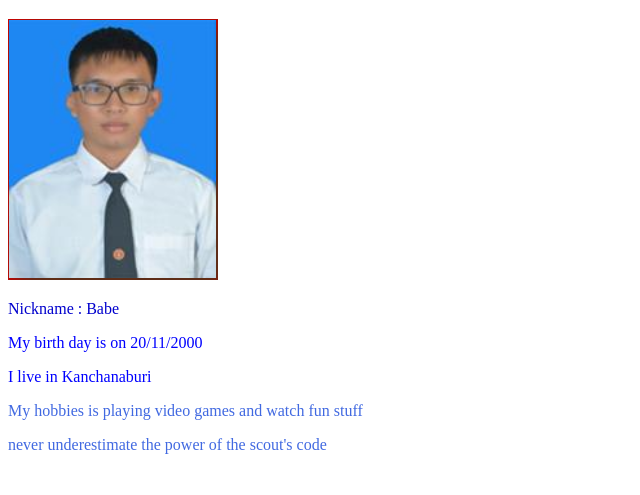
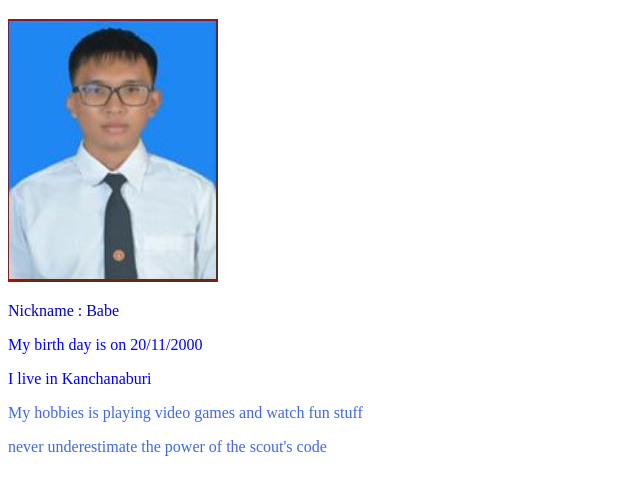
Before and after one commit to 6210612773/6210612773.github.io, a plain HTML site: page index.html in a window 1280 px wide. Shown: the part 61-556 px from the top of the page, without its empty margins (0-640 px from the left). Drawn offline with Linux system fonts and the light colour scheme.

Commit message:
update pic

```diff
--- a/index.html
+++ b/index.html
@@ -5,7 +5,7 @@
 	</head>
 	<body>
 		<h1 style="color:#0000CD;">Pathakorn Suksaeng</h1>
-		<img src="mypic.PNG">
+		<img src="me.jpg">
 		<p style="color:#0000CD;">Nickname : Babe</p>
 		<p style="color:#0000FF;">My birth day is on 20/11/2000</p>
 		<p style="color:#0000FF;">I live in Kanchanaburi</p>
```
